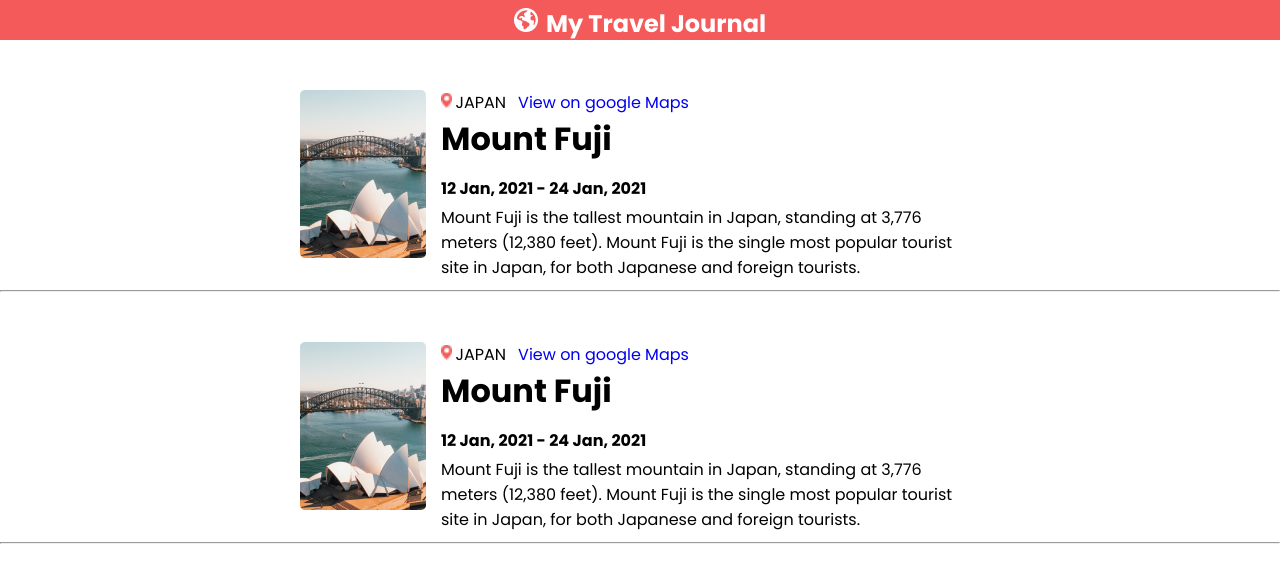
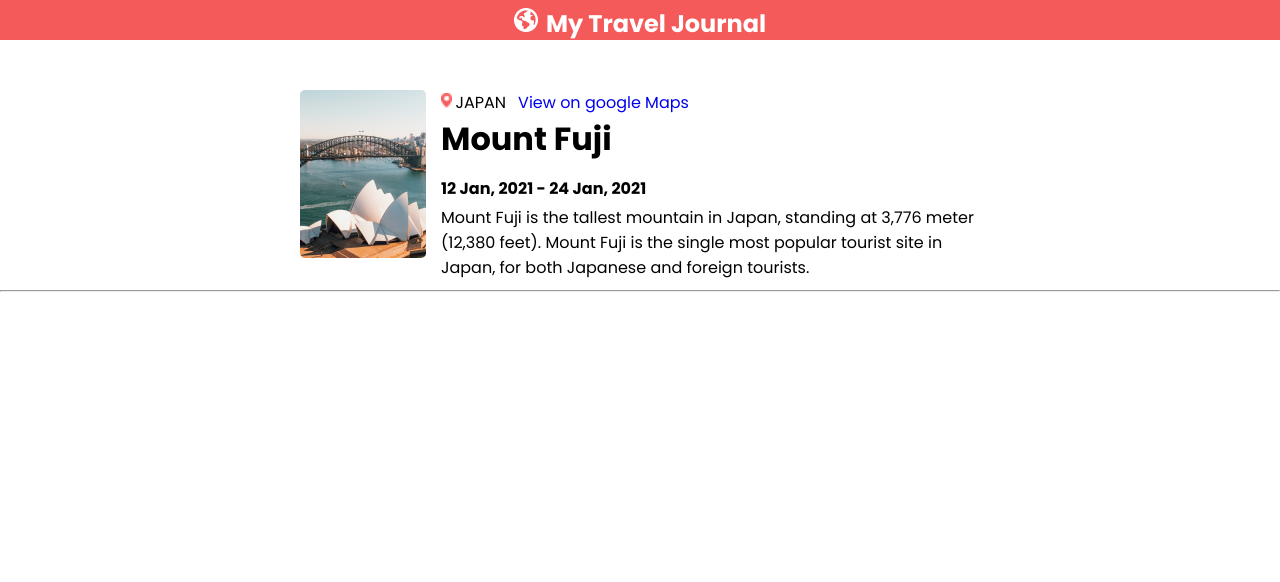
Before and after one commit to lawal-mj/Scrimba-stuff, a React (Create React App) app in the folder my-app/: page / in a window 1280 px wide. Shown: the top 582 px of the page. Built offline with nearby package versions, Linux system fonts and the light colour scheme.

Commit message:
Succesfully added props

```diff
--- a/my-app/src/App.js
+++ b/my-app/src/App.js
@@ -5,8 +5,14 @@ function App(){
   return(
     <>
       <Navbar />
-      <Card />
-      <Card />
+      <Card
+        img="a1.png"
+        country="JAPAN"
+        location="Mount Fuji"
+        date="12 Jan, 2021 - 24 Jan, 2021"
+        description="Mount Fuji is the tallest mountain in Japan, standing at 3,776 meter (12,380 feet). Mount Fuji is the single most popular tourist site in  Japan, for both Japanese and foreign tourists."
+        />
+
     </>
     )
 }
--- a/my-app/src/components/Card.js
+++ b/my-app/src/components/Card.js
@@ -1,10 +1,10 @@
-function Card() {
+function Card(props) {
   return (
 
     <>
     <div className="card">
       <div className="card--image">
-        <img src="./images/a1.png" alt="a1.png" />
+        <img src={"./images/" + props.img} alt="a1.png" />
       </div>
 
       <div className="card--body">
@@ -13,7 +13,7 @@ function Card() {
             <span>
               <img className="card--location-icon" src="./images/icons/location.png" alt="" />
             </span>
-            <span>JAPAN</span>
+            <span>{props.country}</span>
           </p>
           <div className="map--link">
           <span>
@@ -23,12 +23,10 @@ function Card() {
         </div>
 
 
-        <h1 className="card--maintext">Mount Fuji</h1>
-        <p className="card--dates">12 Jan, 2021 - 24 Jan, 2021</p>
+        <h1 className="card--maintext">{props.location}</h1>
+        <p className="card--dates">{props.date}</p>
         <p>
-          Mount Fuji is the tallest mountain in Japan, standing at 3,776 meters
-          (12,380 feet). Mount Fuji is the single most popular tourist site in
-          Japan, for both Japanese and foreign tourists.
+          {props.description}
         </p>
       </div>
     </div>
```
Also changed, not shown: my-app/src/data.js (added, +64 -0 lines).
